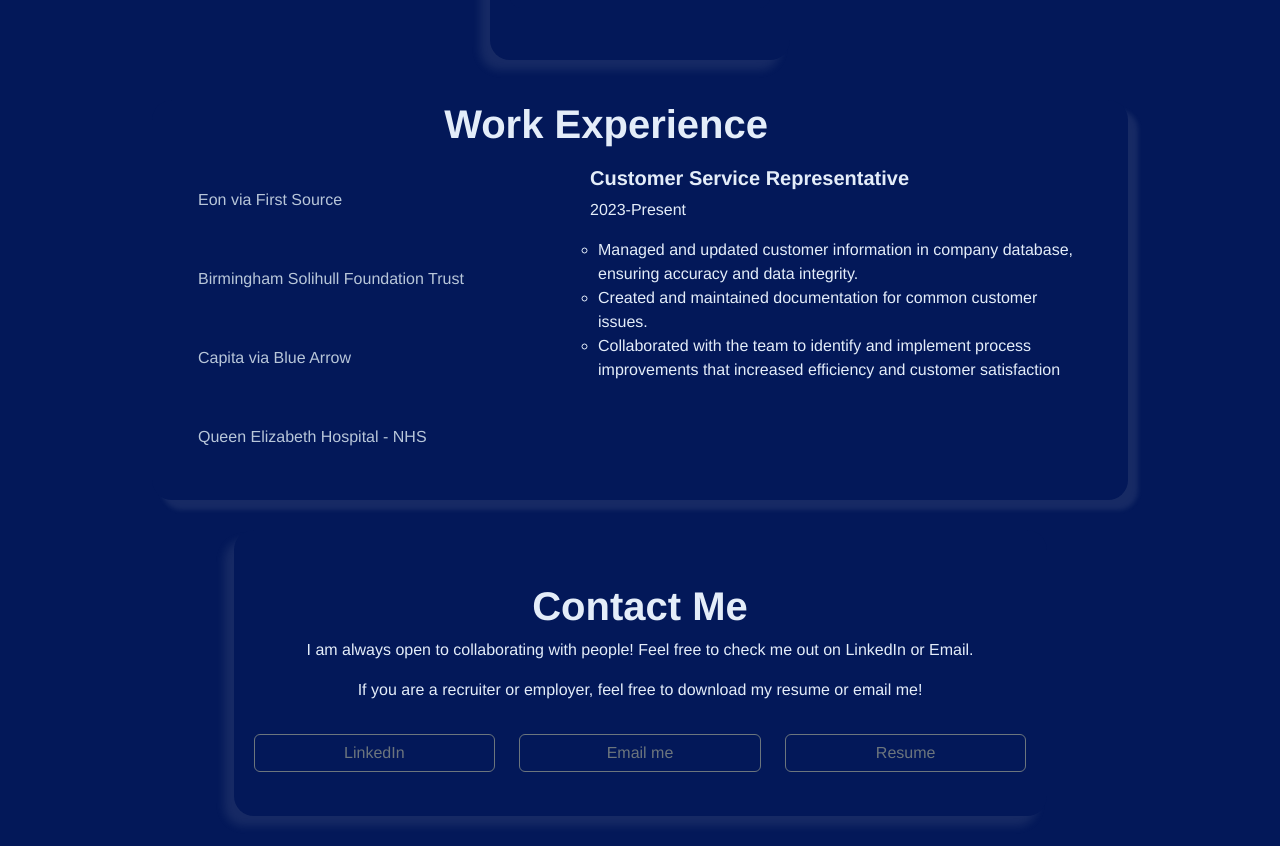
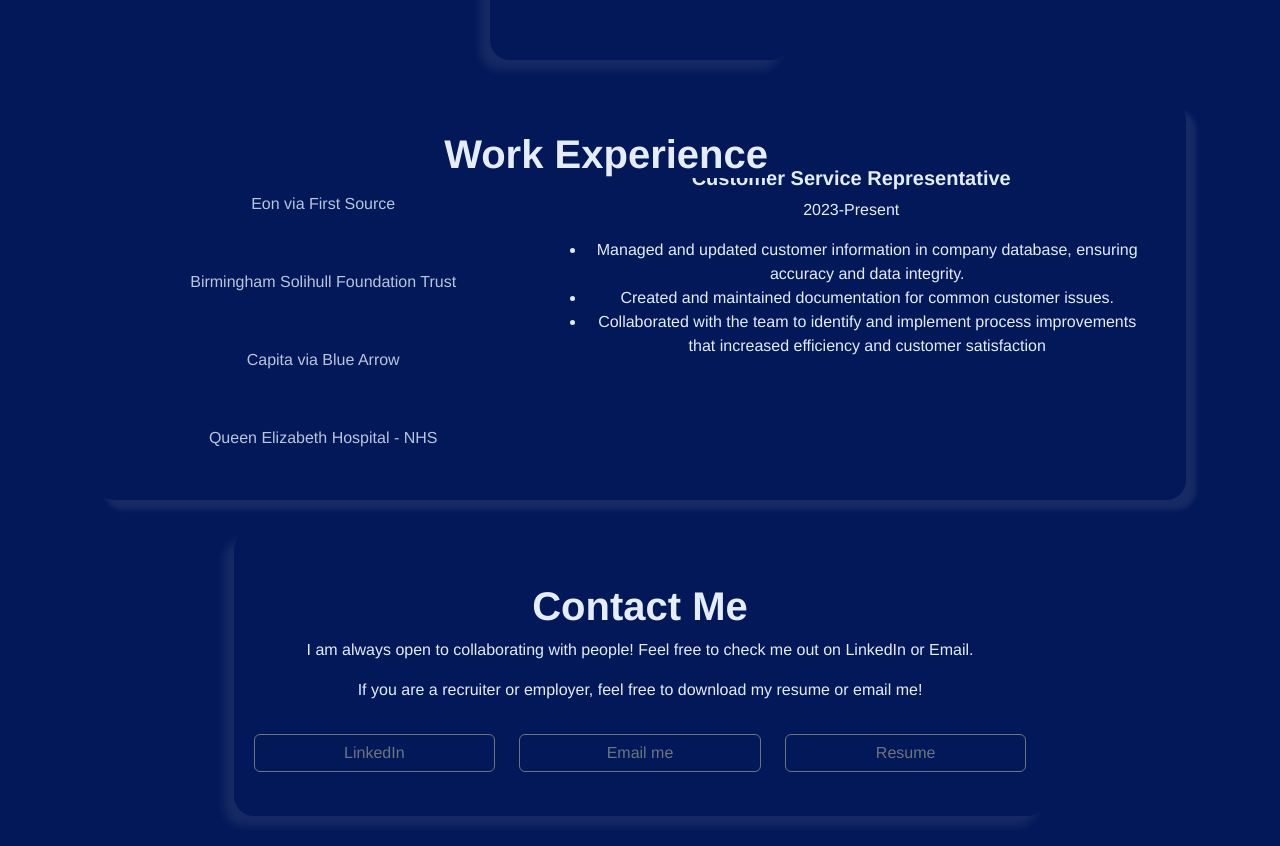
Before and after one commit to DanilleH22/portfolio, a React (Create React App) app: page / in a window 1280 px wide. Shown: the part 2363-3209 px from the top of the page. Built offline with nearby package versions, Linux system fonts and the light colour scheme.

Commit message:
Add mobile screen state for smaller screen

```diff
--- a/src/pages/Experience.js
+++ b/src/pages/Experience.js
@@ -51,56 +51,81 @@
           date: "2021-2021"
       }
         ]
-
+        const [isMobile, setIsMobile] = useState(false);
         const [activeIndex, setActiveIndex] = useState(null);
 
         return (
-          <Container fluid style={{ maxWidth: '1000px' }}>
+          <Container fluid style={{ width: '100%'}}>
             <ScrollAnimation animationVariants={{
     hidden: { opacity: 0, x: -100 },
     visible: { opacity: 1, x: 0, transition: { duration: 1 } }
   }}>
 
   <Tab.Container defaultActiveKey="0">
+
+  <div className={styles.JobBox}>
   <h1 className={styles.JobHeader}><strong>Work Experience</strong></h1>
-              <div className={styles.JobBox}>
     <Row className="mt-3 align-items-start">
-                {/* Left Column with Job List */}
+      {/* Larger Screens */}
+      {!isMobile && (
+        <>
           <Col lg={4} xs={12} className={styles.OuterJob}>
             <Nav className={styles.Job}>
               {data.map((item, index) => (
                 <Nav.Item
                   key={index}
                   className={`${styles.JobName} ${activeIndex === index ? styles.active : ''}`}
-                      style={{ marginBottom: '5px' }}
                   onClick={() => setActiveIndex(index)}
                 >
-                        <Nav.Link eventKey={index.toString()} className='text-start' style={{ color: '#B8C6D9' }}>
-                          {item.job}
-                        </Nav.Link>
+                  <Nav.Link eventKey={index.toString()} style={{ color: '#B8C6D9' }}>{item.job}</Nav.Link>
                 </Nav.Item>
               ))}
             </Nav>
           </Col>
-
-                {/* Right Column with Job Details */}
           <Col lg={8} xs={12} className={styles.Description}>
             <Tab.Content style={{ width: '100%' }}>
               {data.map((item, index) => (
                 <Tab.Pane eventKey={index.toString()} key={index}>
-                        <h5 className='d-flex justify-content-start ps-4'>
-                          <strong>{item.role}</strong>
-                        </h5>
-                        <p className='d-flex justify-content-start ps-4'>{item.date}</p>
-                        <ul style={{ listStyleType: 'circle', textAlign: 'left', color: '#B8C6D9' }}>
-                          {item.description.map((point, i) => (
-                            <li key={i}>{point}</li>
-                          ))}
+                  <h5><strong>{item.role}</strong></h5>
+                  <p>{item.date}</p>
+                  <ul>
+                    {item.description.map((point, i) => <li key={i}>{point}</li>)}
                   </ul>
                 </Tab.Pane>
               ))}
             </Tab.Content>
           </Col>
+        </>
+      )}
+
+      {/* Mobile Screens */}
+      {isMobile && (
+        <Col xs={12} className={styles.TabContainer}>
+          <Nav variant="tabs" className="flex-column">
+            {data.map((item, index) => (
+              <Nav.Item
+              key={index}
+              className={`${styles.JobName} ${activeIndex === index ? styles.active : ''}`}
+              onClick={() => setActiveIndex(index)}
+            >
+                <Nav.Link eventKey={index.toString()}>{item.job}</Nav.Link>
+
+              </Nav.Item>
+            ))}
+          </Nav>
+          <Tab.Content style={{ width: '75%' }}>
+            {data.map((item, index) => (
+              <Tab.Pane eventKey={index.toString()} key={index}>
+                <h5><strong>{item.role}</strong></h5>
+                <p>{item.date}</p>
+                <ul>
+                  {item.description.map((point, i) => <li key={i}>{point}</li>)}
+                </ul>
+              </Tab.Pane>
+            ))}
+          </Tab.Content>
+        </Col>
+      )}
     </Row>
   </div>
 </Tab.Container>
```
Lines whose indentation alone changed are shown as unchanged.
